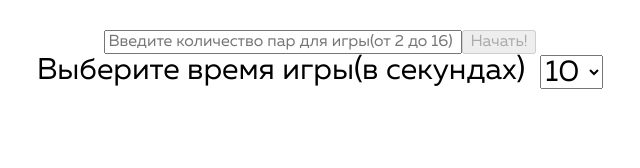
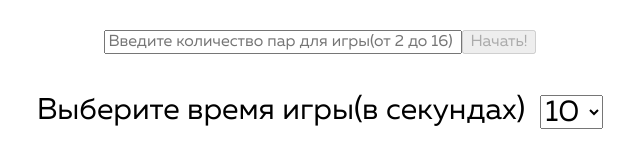
Before and after one commit to doctorveb292/pairs, a website: page index.html in a window 1280 px wide. Shown: the whole page, without its empty margins (320-960 px from the left). Drawn offline with Linux system fonts and the light colour scheme.

Commit message:
Update style.css

```diff
--- a/style.css
+++ b/style.css
@@ -116,6 +116,6 @@
     justify-content: center;
     gap: 15px;
     paddind: 15px;
-    margin: 40px, auto;
+    margin: 40px auto;
     font-size: 30px;
   }
```
